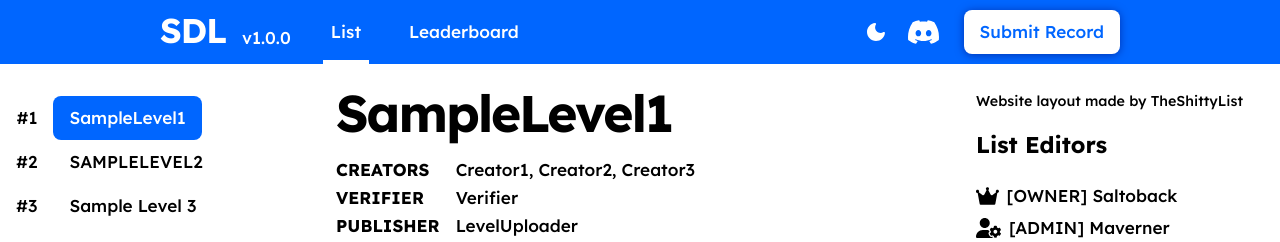
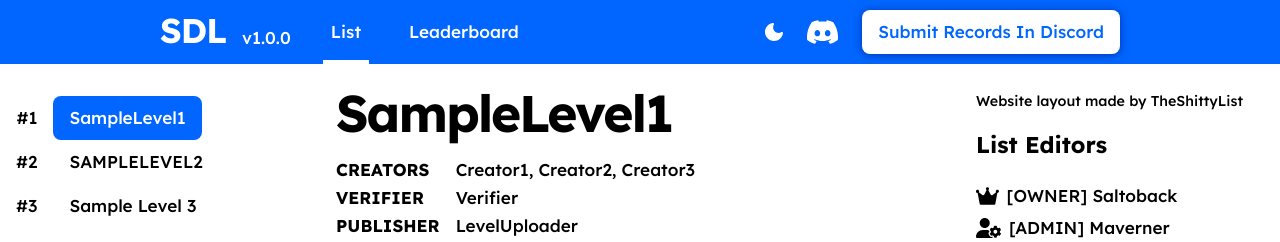
Before and after one commit to Linkjustice2/saltoback-demonlist, a plain HTML site: page index.html in a window 1280 px wide. Shown: the top 242 px of the page. Drawn offline with nearby package versions, Linux system fonts and the light colour scheme.

Commit message:
Update index.html

```diff
--- a/index.html
+++ b/index.html
@@ -58,15 +58,15 @@
                         />
                     </button>
                     <!-- Replace the '#' with your discord server's invite-->
-                    <a class="nav__icon" href="#">
+                    <a class="nav__icon" href="https://discord.gg/nFVbD6sMN7">
                         <img src="/assets/discord.svg" alt="Discord Logo" />
                     </a>
                     <!-- List record submission form, add a link to replace the '#' when putting a link to your list submission form-->
                     <a
                         class="nav__cta type-label-lg"
-                        href="#"
+                        href="https://discord.gg/nFVbD6sMN7"
                         target="_blank"
-                        >Submit Record</a
+                        >Submit Records In Discord</a
                     >
                 </div>
             </nav>
```
